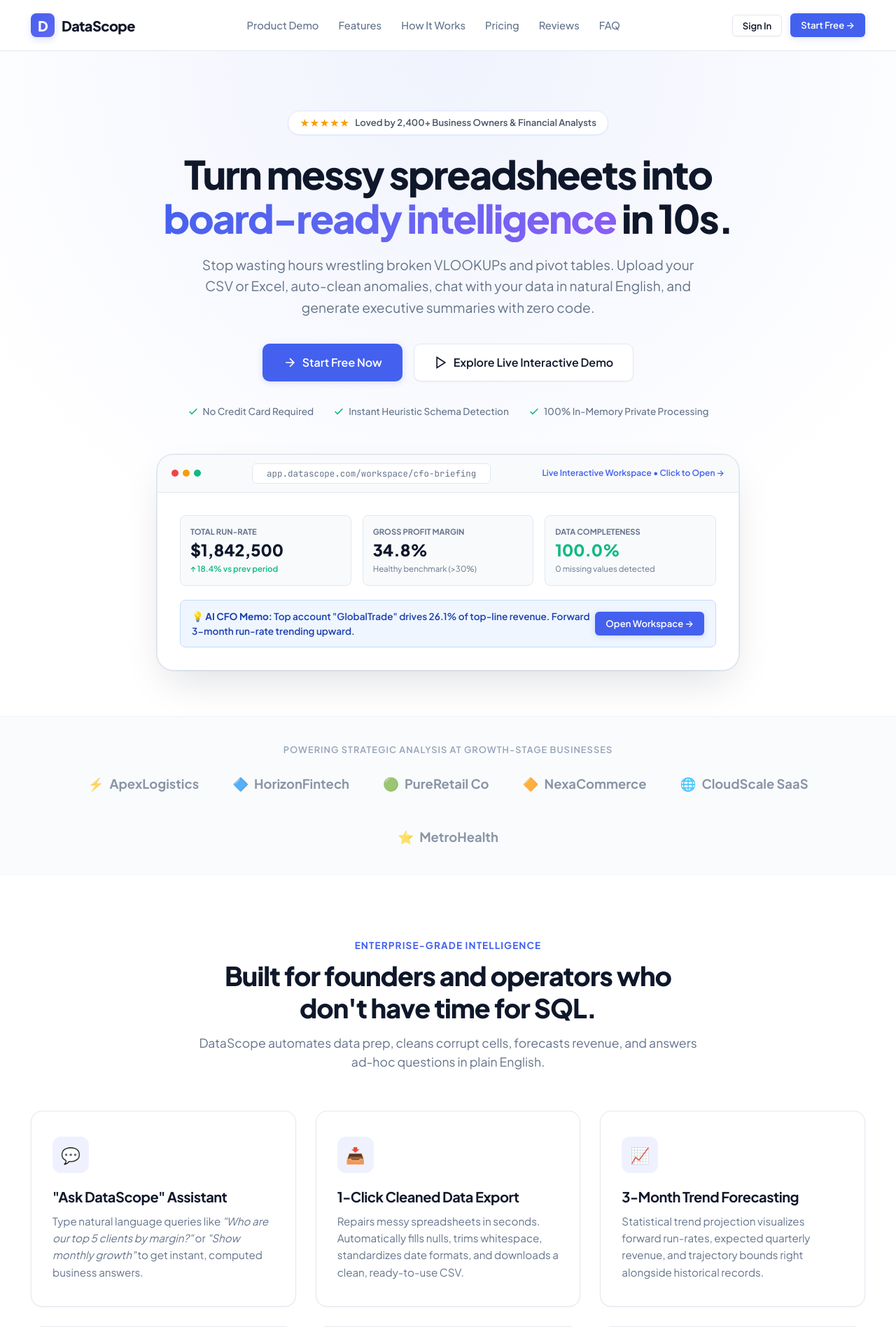
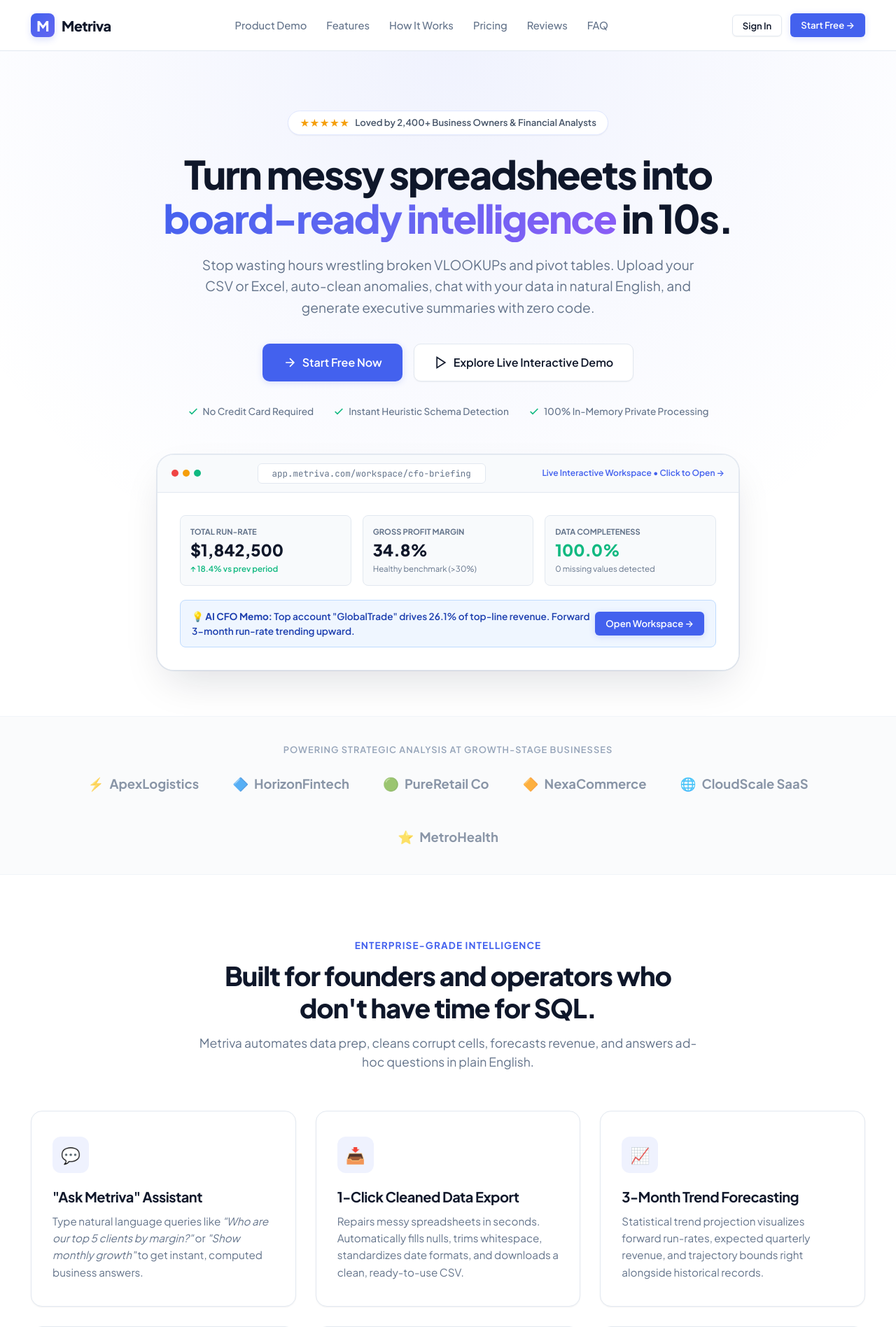
Before and after one commit to devesh950/AI-DATA-CLEANING-AND-EDA-AGENT, a Flask app: page / in a window 1280 px wide. Shown: the top 1896 px of the page at 70% size. Run offline with Flask 3, Linux system fonts and the light colour scheme.

Commit message:
rebrand: update platform identity to Metriva

```diff
--- a/app.py
+++ b/app.py
@@ -522,7 +522,7 @@ def clean_export():
     return Response(
         out_csv,
         mimetype="text/csv",
-        headers={"Content-Disposition": "attachment; filename=datascope_cleaned_dataset.csv"}
+        headers={"Content-Disposition": "attachment; filename=metriva_cleaned_dataset.csv"}
     )
 
 @app.route("/api/chat_query", methods=["POST"])
--- a/templates/index.html
+++ b/templates/index.html
@@ -3,7 +3,7 @@
 <head>
 <meta charset="UTF-8">
 <meta name="viewport" content="width=device-width, initial-scale=1.0">
-<title>DataScope — Turn Spreadsheets into Executive Business Intelligence</title>
+<title>Metriva — Turn Spreadsheets into Executive Business Intelligence</title>
 <meta name="description" content="Instant automated data cleaning, revenue attribution, anomaly detection, AI chat assistant, and executive dashboards for business owners. No SQL, no complex BI setup.">
 <link rel="preconnect" href="https://fonts.googleapis.com">
 <link rel="preconnect" href="https://fonts.gstatic.com" crossorigin>
@@ -621,8 +621,8 @@ a { color: inherit; text-decoration: none; }
 <nav class="navbar">
   <div class="container nav-inner">
     <a href="/" class="brand">
-      <div class="brand-icon">D</div>
-      <div>DataScope</div>
+      <div class="brand-icon">M</div>
+      <div>Metriva</div>
     </a>
     <ul class="nav-menu">
       <li class="nav-item"><a href="/app#demo">Product Demo</a></li>
@@ -685,7 +685,7 @@ a { color: inherit; text-decoration: none; }
           <div class="preview-dot yellow"></div>
           <div class="preview-dot green"></div>
         </div>
-        <div class="preview-url">app.datascope.com/workspace/cfo-briefing</div>
+        <div class="preview-url">app.metriva.com/workspace/cfo-briefing</div>
         <div style="font-size: 0.75rem; font-weight: 600; color: var(--primary);">Live Interactive Workspace &bull; Click to Open &rarr;</div>
       </div>
       <div class="preview-body">
@@ -738,13 +738,13 @@ a { color: inherit; text-decoration: none; }
     <div class="section-header">
       <div class="section-eyebrow">Enterprise-Grade Intelligence</div>
       <h2 class="section-title">Built for founders and operators who don't have time for SQL.</h2>
-      <p class="section-subtitle">DataScope automates data prep, cleans corrupt cells, forecasts revenue, and answers ad-hoc questions in plain English.</p>
+      <p class="section-subtitle">Metriva automates data prep, cleans corrupt cells, forecasts revenue, and answers ad-hoc questions in plain English.</p>
     </div>
 
     <div class="features-grid">
       <div class="feature-card">
         <div class="feature-icon-wrap">💬</div>
-        <h4>"Ask DataScope" Assistant</h4>
+        <h4>"Ask Metriva" Assistant</h4>
         <p>Type natural language queries like <em>"Who are our top 5 clients by margin?"</em> or <em>"Show monthly growth"</em> to get instant, computed business answers.</p>
       </div>
 
@@ -799,7 +799,7 @@ a { color: inherit; text-decoration: none; }
       <div class="step-card">
         <div class="step-number">2</div>
         <h4>Automated Heuristic Audit</h4>
-        <p>DataScope immediately scans for null values, formats datetimes, calculates KPI totals, and maps key business dimensions.</p>
+        <p>Metriva immediately scans for null values, formats datetimes, calculates KPI totals, and maps key business dimensions.</p>
       </div>
       <div class="step-card">
         <div class="step-number">3</div>
@@ -866,7 +866,7 @@ a { color: inherit; text-decoration: none; }
           </li>
           <li>
             <svg width="18" height="18" fill="none" stroke="currentColor" stroke-width="2" viewBox="0 0 24 24"><polyline points="20 6 9 17 4 12"/></svg>
-            "Ask DataScope" conversational Q&amp;A
+            "Ask Metriva" conversational Q&amp;A
           </li>
           <li>
             <svg width="18" height="18" fill="none" stroke="currentColor" stroke-width="2" viewBox="0 0 24 24"><polyline points="20 6 9 17 4 12"/></svg>
@@ -927,14 +927,14 @@ a { color: inherit; text-decoration: none; }
     <div class="section-header">
       <div class="section-eyebrow">Customer Stories</div>
       <h2 class="section-title">Trusted by operators who demand fast answers.</h2>
-      <p class="section-subtitle">See how businesses use DataScope to eliminate spreadsheet gridlock.</p>
+      <p class="section-subtitle">See how businesses use Metriva to eliminate spreadsheet gridlock.</p>
     </div>
 
     <div class="testimonials-grid">
       <div class="testimonial-card">
         <div>
           <div class="test-stars">&#9733;&#9733;&#9733;&#9733;&#9733;</div>
-          <p class="test-quote">"DataScope cut our weekly financial review prep from 4 hours down to 2 minutes. The revenue concentration warning alone saved us from an over-reliance on a single client."</p>
+          <p class="test-quote">"Metriva cut our weekly financial review prep from 4 hours down to 2 minutes. The revenue concentration warning alone saved us from an over-reliance on a single client."</p>
         </div>
         <div class="test-author">
           <div class="test-avatar">MR</div>
@@ -992,7 +992,7 @@ a { color: inherit; text-decoration: none; }
           <div class="faq-chevron">&darr;</div>
         </div>
         <div class="faq-answer">
-          Yes, 100%. DataScope processes your uploaded spreadsheets ephemerally in server memory during your active session. We do not store your files on persistent disks, and we never use your proprietary numbers for model training.
+          Yes, 100%. Metriva processes your uploaded spreadsheets ephemerally in server memory during your active session. We do not store your files on persistent disks, and we never use your proprietary numbers for model training.
         </div>
       </div>
 
@@ -1002,13 +1002,13 @@ a { color: inherit; text-decoration: none; }
           <div class="faq-chevron">&darr;</div>
         </div>
         <div class="faq-answer">
-          DataScope natively handles .CSV, .XLSX, and .XLS files. It automatically handles varied delimiter types, uncleaned headers, date formatting differences, and currency symbols.
+          Metriva natively handles .CSV, .XLSX, and .XLS files. It automatically handles varied delimiter types, uncleaned headers, date formatting differences, and currency symbols.
         </div>
       </div>
 
       <div class="faq-item">
         <div class="faq-question" onclick="toggleFaq(this)">
-          <h4>How does the "Ask DataScope" feature work?</h4>
+          <h4>How does the "Ask Metriva" feature work?</h4>
           <div class="faq-chevron">&darr;</div>
         </div>
         <div class="faq-answer">
@@ -1022,7 +1022,7 @@ a { color: inherit; text-decoration: none; }
           <div class="faq-chevron">&darr;</div>
         </div>
         <div class="faq-answer">
-          Yes! With 1 click, DataScope cleans duplicate rows, fills missing values, standardizes date formats, and exports a pristine .CSV file ready for your ERP or accountant.
+          Yes! With 1 click, Metriva cleans duplicate rows, fills missing values, standardizes date formats, and exports a pristine .CSV file ready for your ERP or accountant.
         </div>
       </div>
 
@@ -1057,8 +1057,8 @@ a { color: inherit; text-decoration: none; }
     <div class="footer-top">
       <div class="footer-brand">
         <div class="brand">
-          <div class="brand-icon">D</div>
-          <div>DataScope</div>
+          <div class="brand-icon">M</div>
+          <div>Metriva</div>
         </div>
         <p>Empowering business owners, finance teams, and operators with instant automated data intelligence and clean visual reports.</p>
       </div>
@@ -1087,7 +1087,7 @@ a { color: inherit; text-decoration: none; }
         <h5>Company</h5>
         <ul>
           <li><a href="javascript:void(0)" onclick="openEnterpriseModal()">Contact Sales</a></li>
-          <li><a href="javascript:void(0)" onclick="showToast('DataScope v2.4.0 — All Systems Operational')">Status: 🟢 Operational</a></li>
+          <li><a href="javascript:void(0)" onclick="showToast('Metriva v2.4.0 — All Systems Operational')">Status: 🟢 Operational</a></li>
           <li><a href="javascript:void(0)" onclick="showToast('Privacy First: Zero persistent data retention')">Privacy Policy</a></li>
           <li><a href="javascript:void(0)" onclick="showToast('Standard SaaS Terms Apply')">Terms of Service</a></li>
         </ul>
@@ -1095,7 +1095,7 @@ a { color: inherit; text-decoration: none; }
     </div>
 
     <div class="footer-bottom">
-      <div>&copy; 2026 DataScope Technologies Inc. All rights reserved.</div>
+      <div>&copy; 2026 Metriva Technologies Inc. All rights reserved.</div>
       <div>Engineered for high-performing operators and data teams.</div>
     </div>
   </div>
@@ -1145,7 +1145,7 @@ a { color: inherit; text-decoration: none; }
   <div class="modal-card">
     <button class="modal-close" onclick="closeModals()">&times;</button>
     <div style="display:inline-block; padding:4px 10px; background:#eff2fe; color:var(--primary); font-size:0.75rem; font-weight:700; border-radius:999px; margin-bottom:12px;">Enterprise Tier</div>
-    <h3 class="modal-title">DataScope Enterprise</h3>
+    <h3 class="modal-title">Metriva Enterprise</h3>
     <p class="modal-desc">Deploy in your VPC, configure custom LLMs, and connect direct database sync.</p>
 
     <form onsubmit="handleEnterpriseSubmit(event)">
@@ -1164,7 +1164,7 @@ a { color: inherit; text-decoration: none; }
       <div class="form-group">
         <label class="form-label">Hosting Preference</label>
         <select class="form-input">
-          <option>DataScope Cloud (Dedicated SOC-2 Tenant)</option>
+          <option>Metriva Cloud (Dedicated SOC-2 Tenant)</option>
           <option>Self-Hosted (AWS / Azure / GCP)</option>
           <option>Hybrid On-Premises</option>
         </select>
@@ -1178,7 +1178,7 @@ a { color: inherit; text-decoration: none; }
 <div class="modal-overlay" id="login-modal">
   <div class="modal-card">
     <button class="modal-close" onclick="closeModals()">&times;</button>
-    <h3 class="modal-title">Welcome back to DataScope</h3>
+    <h3 class="modal-title">Welcome back to Metriva</h3>
     <p class="modal-desc">Sign in to access your saved workspace reports.</p>
 
     <button class="btn btn-secondary btn-full" style="margin-bottom: 12px;" onclick="simulateSocialLogin('Google')">
```
Also changed, not shown: templates/app.html (+7 -7 lines), README.md.
